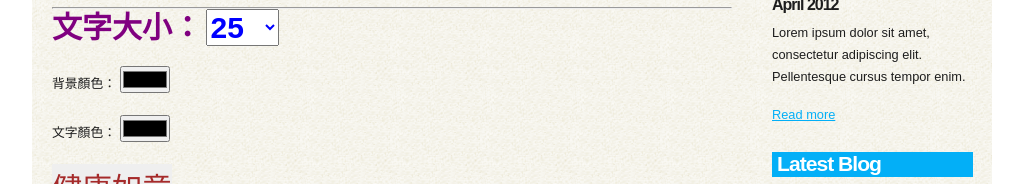
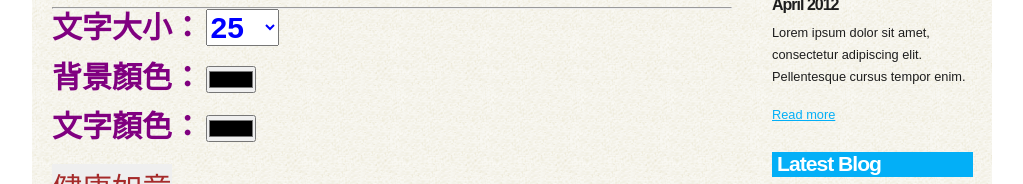
Before and after one commit to thach0536/112-1me, a plain HTML site: page a2.html in a window 1280 px wide. Shown: the part 542-726 px from the top of the page, without its empty margins (128-1151 px from the left). Drawn offline with Linux system fonts and the light colour scheme.

Commit message:
Update a2.html

```diff
--- a/a2.html
+++ b/a2.html
@@ -113,12 +113,12 @@
           </p>
 
           <p>
-            <label for="">背景顏色：</label>
+            <label class="s1" for="">背景顏色：</label>
             <input id="c1" type="color" onchange="show()">
           </p>
 
           <p>
-            <label for="">文字顏色：</label>
+            <label class="s1" for="">文字顏色：</label>
             <input id="c2" type="color" onchange="show()">
           </p>
 
```
